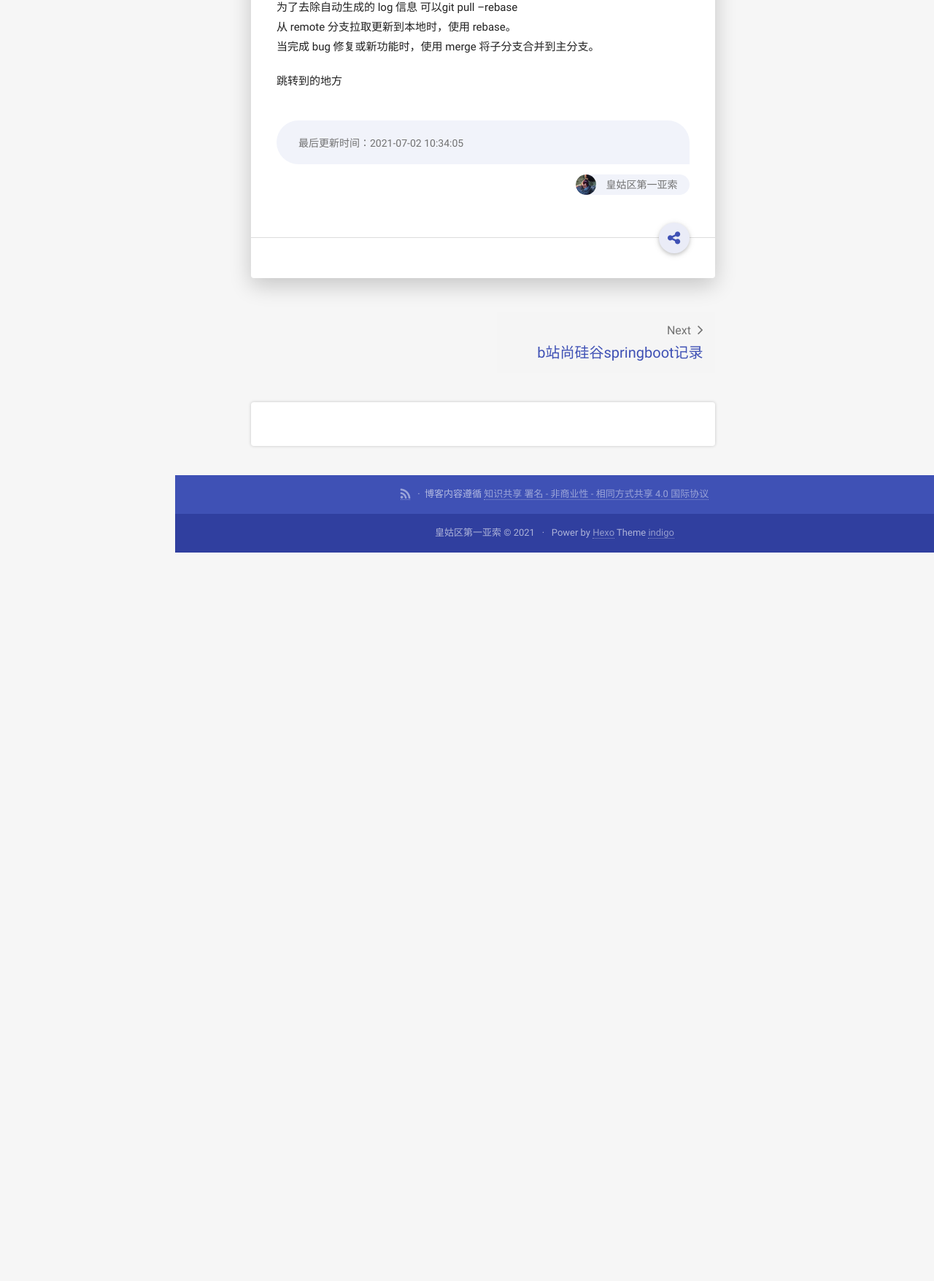
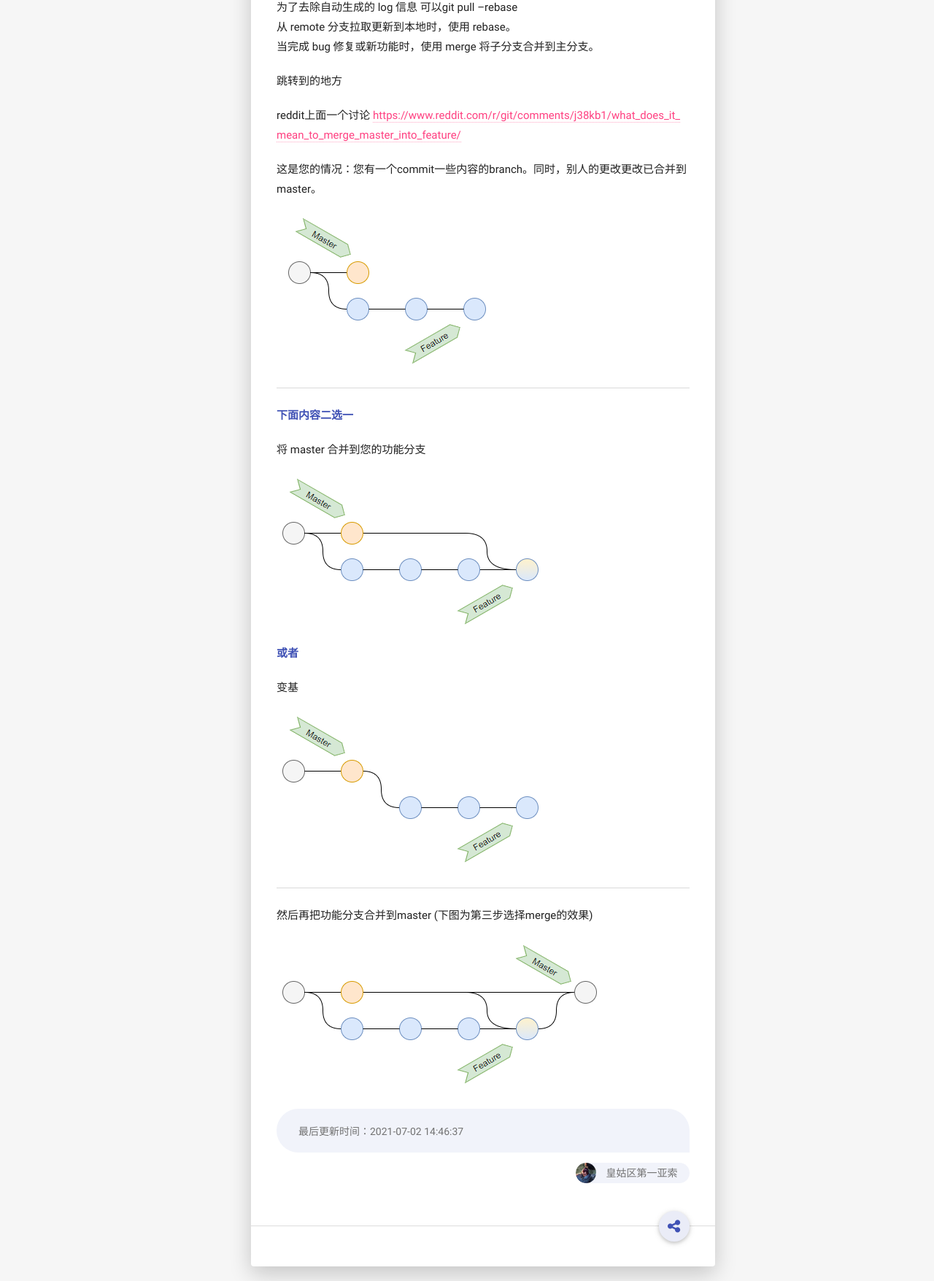
Before and after one commit to yiyayamaya/yiyayamaya.github.io, a plain HTML site: page 2021/07/01/有关git分支看到的不错的一个回答/index.html in a window 1280 px wide. Shown: the part 2570-4325 px from the top of the page at 73% size. Before the commit the page ends 3327 px from the top, so only its background shows below. Drawn offline with Linux system fonts and the light colour scheme; some packages are replaced by stand-ins of ours; a script that the page names is missing.

Commit message:
Site updated: 2021-07-02 14:47:55

```diff
--- a/2021/07/01/有关git分支看到的不错的一个回答/index.html
+++ b/2021/07/01/有关git分支看到的不错的一个回答/index.html
@@ -28,10 +28,15 @@
 <meta property="og:site_name" content="皇姑区第一亚索的博客">
 <meta property="og:description" content="开发时怎么用好 Git 分支? - Color的回答 - 知乎https:&#x2F;&#x2F;www.zhihu.com&#x2F;question&#x2F;21995370&#x2F;answer&#x2F;19975870 假如远程只有一个master本地分支可以不同步到远程仓库，我们可以在本地dev开发，然后merge到master，使用master同步代码 假如远程有自己的分支 推远程master的同时推远程dev 这样的意义是什么？git">
 <meta property="og:locale" content="zh_CN">
+<meta property="og:image" content="http://example.com/2021/07/01/%E6%9C%89%E5%85%B3git%E5%88%86%E6%94%AF%E7%9C%8B%E5%88%B0%E7%9A%84%E4%B8%8D%E9%94%99%E7%9A%84%E4%B8%80%E4%B8%AA%E5%9B%9E%E7%AD%94/JdCe2RM.png">
+<meta property="og:image" content="http://example.com/2021/07/01/%E6%9C%89%E5%85%B3git%E5%88%86%E6%94%AF%E7%9C%8B%E5%88%B0%E7%9A%84%E4%B8%8D%E9%94%99%E7%9A%84%E4%B8%80%E4%B8%AA%E5%9B%9E%E7%AD%94/g8lMgW8.png">
+<meta property="og:image" content="http://example.com/2021/07/01/%E6%9C%89%E5%85%B3git%E5%88%86%E6%94%AF%E7%9C%8B%E5%88%B0%E7%9A%84%E4%B8%8D%E9%94%99%E7%9A%84%E4%B8%80%E4%B8%AA%E5%9B%9E%E7%AD%94/rBf70aC.png">
+<meta property="og:image" content="http://example.com/2021/07/01/%E6%9C%89%E5%85%B3git%E5%88%86%E6%94%AF%E7%9C%8B%E5%88%B0%E7%9A%84%E4%B8%8D%E9%94%99%E7%9A%84%E4%B8%80%E4%B8%AA%E5%9B%9E%E7%AD%94/bHJpOKF.png">
 <meta property="article:published_time" content="2021-07-01T05:56:03.000Z">
-<meta property="article:modified_time" content="2021-07-02T02:34:05.144Z">
+<meta property="article:modified_time" content="2021-07-02T06:46:37.697Z">
 <meta property="article:author" content="皇姑区第一亚索">
 <meta name="twitter:card" content="summary">
+<meta name="twitter:image" content="http://example.com/2021/07/01/%E6%9C%89%E5%85%B3git%E5%88%86%E6%94%AF%E7%9C%8B%E5%88%B0%E7%9A%84%E4%B8%8D%E9%94%99%E7%9A%84%E4%B8%80%E4%B8%AA%E5%9B%9E%E7%AD%94/JdCe2RM.png">
 
         <link rel="alternate" type="application/atom+xml" title="皇姑区第一亚索的博客" href="/atom.xml">
 
@@ -207,6 +212,31 @@
 <p>这个时候我们会选择，先 pull，再 push。Ok，push 成功，但是此时我们查看 log 就会发现除了我们自己提交的那条日志之外，会多出一条 “Merge branch ‘master’ of …”。<br>在进行 pull 操作的同时，其实就是 fetch+merge 的一个过程。我们从 remote 分支中拉取新的更新，然后再合并到本地分支中去。</p>
 <p>如果 remote 分支超前于本地分支，并且本地分支没有任何 commit 的，直接从 remote 进行 pull 操作，默认会采用 fast-forward 模式，这种模式下，并不会产生合并节点<br>如果想之前那样，本地先 commit 后再去 pull，那么此时，remote 分支和本地会分支会出现分叉，这个时候使用 pull 操作拉取更新时，就会进行分支合并，产生合并节点和 log 信息。<br>为了去除自动生成的 log 信息 可以git pull –rebase<br>从 remote 分支拉取更新到本地时，使用 rebase。<br>当完成 bug 修复或新功能时，使用 merge 将子分支合并到主分支。</p>
 <p><span id="jump">跳转到的地方</span></p>
+<p>reddit上面一个讨论 <a href="https://www.reddit.com/r/git/comments/j38kb1/what_does_it_mean_to_merge_master_into_feature/" target="_blank" rel="noopener">https://www.reddit.com/r/git/comments/j38kb1/what_does_it_mean_to_merge_master_into_feature/</a>  </p>
+<p>这是您的情况：您有一个commit一些内容的branch。同时，别人的更改更改已合并到 master。  </p>
+<img src="/2021/07/01/%E6%9C%89%E5%85%B3git%E5%88%86%E6%94%AF%E7%9C%8B%E5%88%B0%E7%9A%84%E4%B8%8D%E9%94%99%E7%9A%84%E4%B8%80%E4%B8%AA%E5%9B%9E%E7%AD%94/JdCe2RM.png" class="" title="This is an example image">
+
+<hr>
+<p><strong> 下面内容二选一</strong>  </p>
+<p>将 master 合并到您的功能分支  </p>
+<img src="/2021/07/01/%E6%9C%89%E5%85%B3git%E5%88%86%E6%94%AF%E7%9C%8B%E5%88%B0%E7%9A%84%E4%B8%8D%E9%94%99%E7%9A%84%E4%B8%80%E4%B8%AA%E5%9B%9E%E7%AD%94/g8lMgW8.png" class="" title="This is an example image">
+
+<p><strong> 或者</strong>  </p>
+<p>变基    </p>
+<img src="/2021/07/01/%E6%9C%89%E5%85%B3git%E5%88%86%E6%94%AF%E7%9C%8B%E5%88%B0%E7%9A%84%E4%B8%8D%E9%94%99%E7%9A%84%E4%B8%80%E4%B8%AA%E5%9B%9E%E7%AD%94/rBf70aC.png" class="" title="This is an example image">
+
+
+
+<hr>
+<p>然后再把功能分支合并到master  (下图为第三步选择merge的效果)</p>
+<img src="/2021/07/01/%E6%9C%89%E5%85%B3git%E5%88%86%E6%94%AF%E7%9C%8B%E5%88%B0%E7%9A%84%E4%B8%8D%E9%94%99%E7%9A%84%E4%B8%80%E4%B8%AA%E5%9B%9E%E7%AD%94/bHJpOKF.png" class="" title="This is an example image">
+
+
+
+
+
+
+
 
         </div>
 
@@ -215,7 +245,7 @@
     <div class="content">
 
 <span class="post-time">
-    最后更新时间：<time datetime="2021-07-02T02:34:05.144Z" itemprop="dateUpdated">2021-07-02 10:34:05</time>
+    最后更新时间：<time datetime="2021-07-02T06:46:37.697Z" itemprop="dateUpdated">2021-07-02 14:46:37</time>
 </span><br>
 
 
```
Also changed, not shown: atom.xml (+3 -3 lines), content.json (+1 -1 lines), 2021/07/01/有关git分支看到的不错的一个回答/JdCe2RM.png (added), 2021/07/01/有关git分支看到的不错的一个回答/bHJpOKF.png (added), 2021/07/01/有关git分支看到的不错的一个回答/g8lMgW8.png (added), 2021/07/01/有关git分支看到的不错的一个回答/rBf70aC.png (added).
